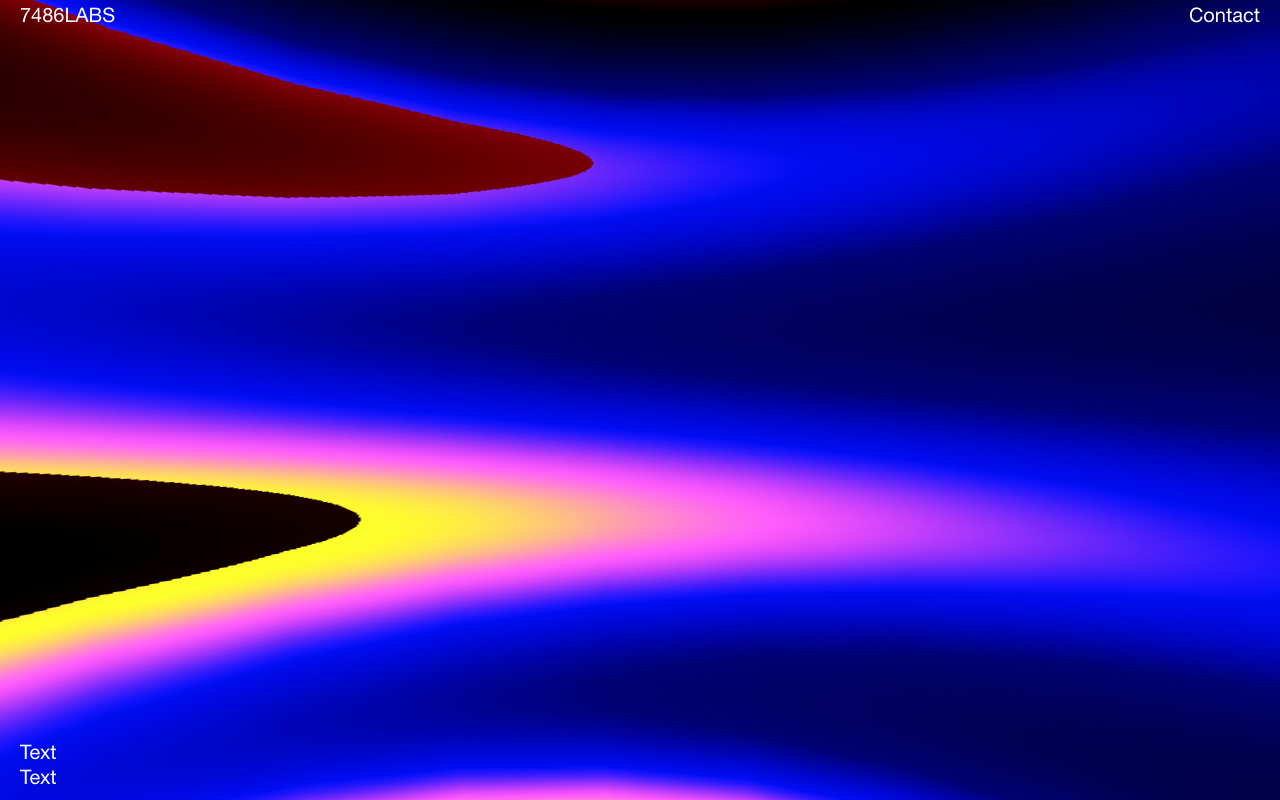
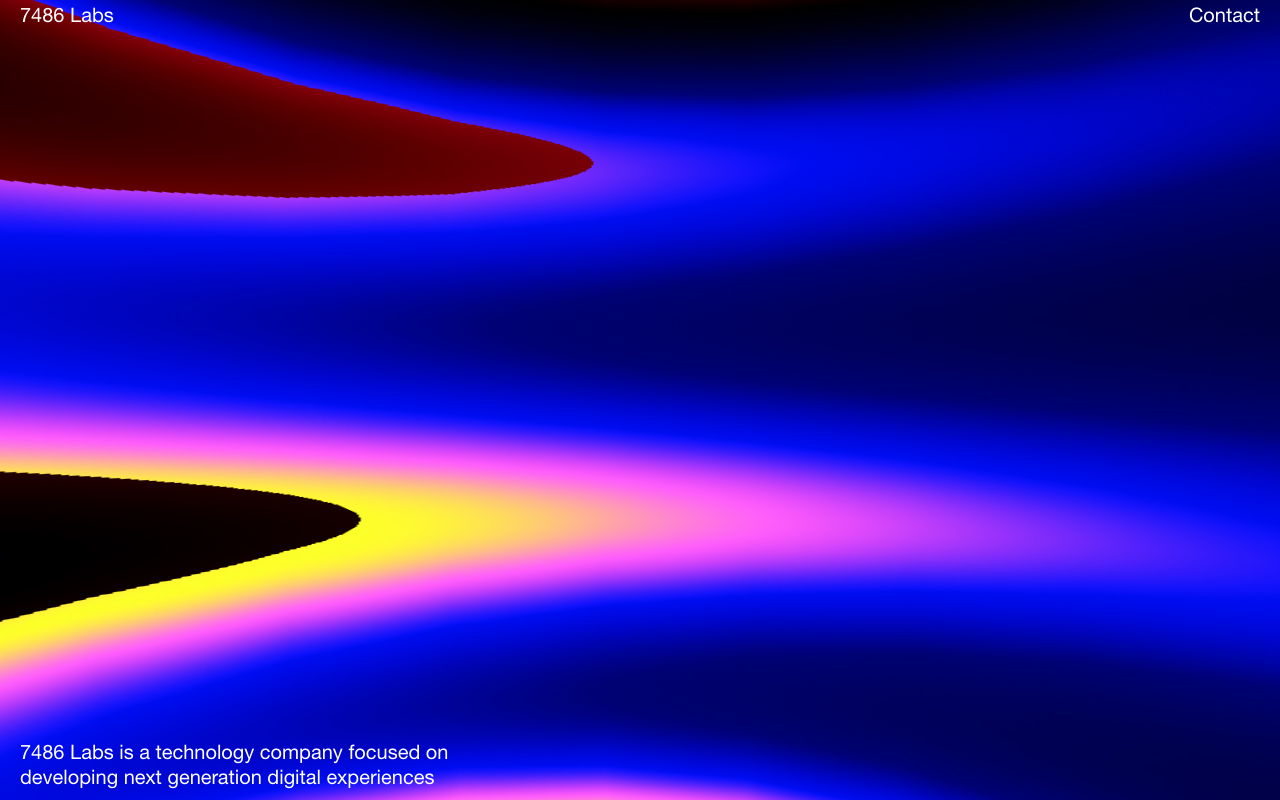
Before and after one commit to 7486LABS/7486labs, a plain HTML site: page index.html in a window 1280 px wide. Drawn offline with Linux system fonts and the light colour scheme; no server answers; animation ran at ten frames a second; a small style sheet from the web is missing.

Commit message:
Reformat

```diff
--- a/index.html
+++ b/index.html
@@ -8,19 +8,19 @@
 <link rel="preload" href="assets/fonts/5597801/92130cb4-d99d-43aa-a0a8-2cf4451f4d6e.woff2" as="font" crossorigin="anonymous">
 <link rel="preload" href="assets/fonts/5597801/cf9b3e3a-e56a-428a-83f3-9cb745540375.woff" as="font" crossorigin="anonymous">
 
-<title>7486LABS</title>
-<meta name="description" content="7486LABS is a technology company">
+<title>7486 Labs</title>
+<meta name="description" content="7486 Labs is a technology company focused on developing next generation digital experiences">
 <meta property="og:type" content="website">
-<meta property="og:title" content="7486LABS">
-<meta property="og:description" content="7486LABS is a technology company">
-<meta property="og:url" content="https://cryptendo.com">
-<meta property="og:site_name" content="https://cryptendo.com">
+<meta property="og:title" content="7486 Labs">
+<meta property="og:description" content="7486 Labs is a technology company focused on developing next generation digital experiences">
+<meta property="og:url" content="https://746labs.com">
+<meta property="og:site_name" content="https://746labs.com">
 <meta property="og:image" content="https://7486labs.com/assets/images/meta.jpg">
 <meta property="og:image:width" content="1200">
 <meta property="og:image:height" content="630">
 <meta name="twitter:card" content="summary_large_image">
-<meta name="twitter:title" content="7486LABS">
-<meta name="twitter:description" content="7486LABS is a technology company">
+<meta name="twitter:title" content="7486 Labs">
+<meta name="twitter:description" content="7486 Labs is a technology company focused on developing next generation digital experiences">
 <meta name="twitter:image" content="https://7486labs.com/assets/images/meta.jpg">
 
 
@@ -73,8 +73,8 @@
 <div class="row">
 <div class="col-3 sm:col logotype">
 <a href="index.html">
-<span class="sm:hidden">7486LABS</span>
-<span class="hidden sm:inline">7486LABS</span>
+<span class="sm:hidden">7486 Labs</span>
+<span class="hidden sm:inline">7486 Labs</span>
 </a>
 </div>
 <div class="col-6 sm:col logotype">
@@ -107,7 +107,7 @@ About </a> -->
 <div class="intro absolute justify-between flex-wrap flex">
 <div>
 <p style="text-align: left">
-Text</br> Text </p>
+7486 Labs is a technology company focused on developing next generation digital experiences </p>
 </div>
 
 </div>
```
Also changed, not shown: 2 other files.
